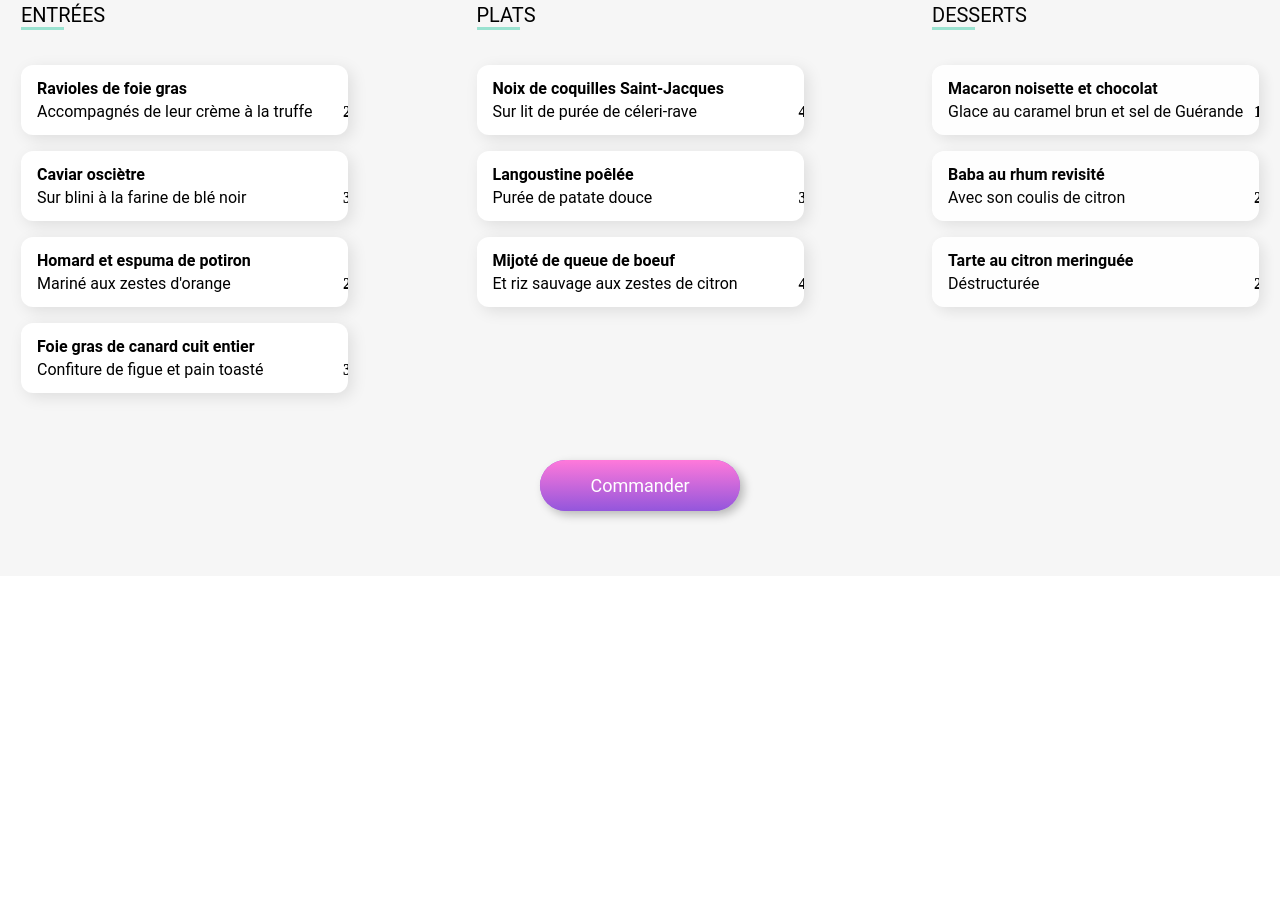
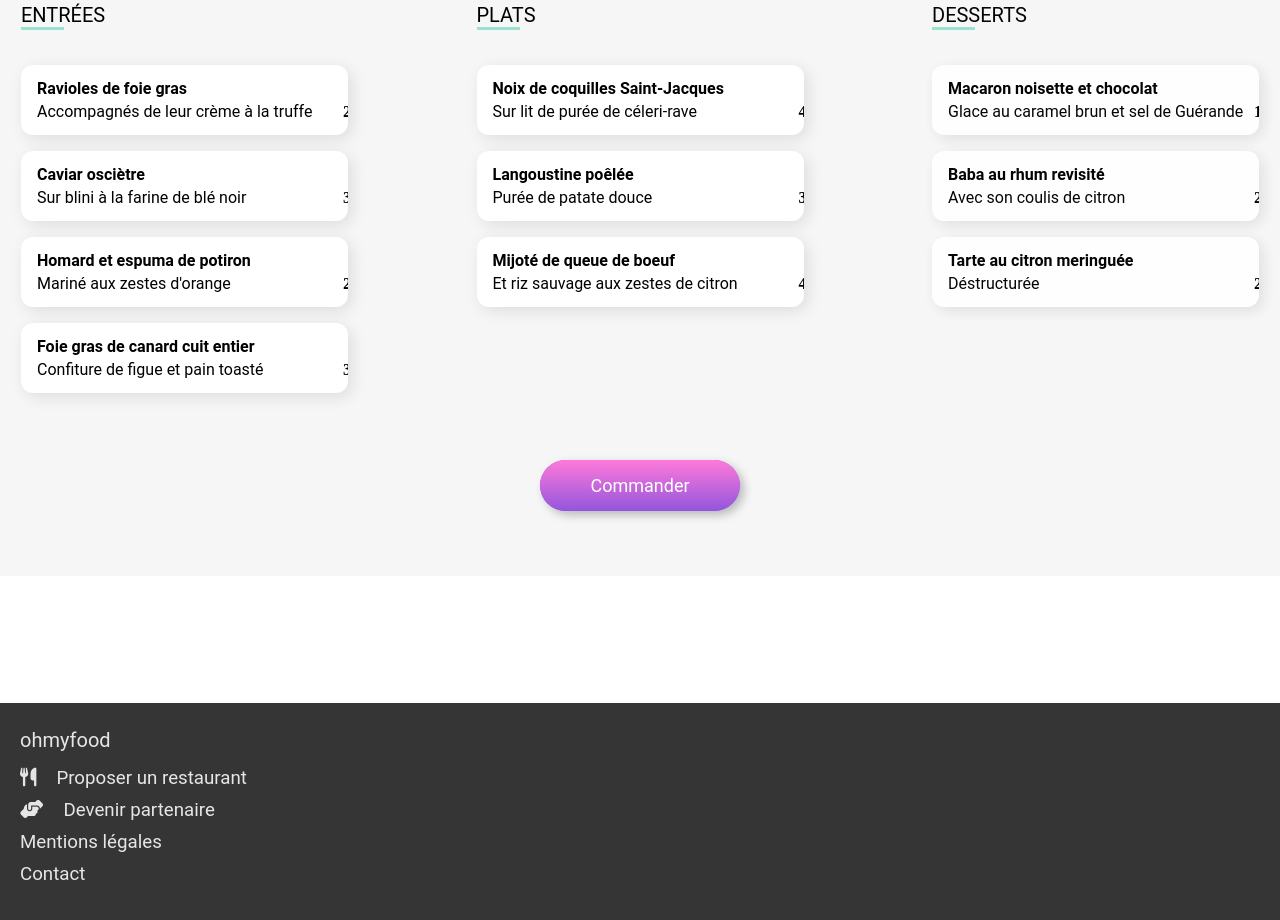
Before and after one commit to Shiiroz/Ohmyfood, a website: page la-note-enchantee.html in a window 1280 px wide. Shown: the part 394-1314 px from the top of the page. Before the commit the page ends 970 px from the top, so only its background shows below. Drawn offline with Linux system fonts and the light colour scheme.

Commit message:
ajout du footer

```diff
--- a/la-note-enchantee.html
+++ b/la-note-enchantee.html
@@ -194,6 +194,23 @@
         <section class="bouton__commander">
             <a class="bouton__commander--rose" href="#">Commander</a>
         </section>
+
+         <!-- Footer -->
+         <footer>
+            <h3 class="footer__logo">ohmyfood</h3>
+            <a href="#">
+                <h3><i class="fas fa-utensils"></i>Proposer un restaurant</h3>
+            </a>
+            <a href="#">
+                <h3><i class="fas fa-hands-helping"></i>Devenir partenaire</h3>
+            </a>
+            <a href="#">
+                <h3>Mentions légales</h3>
+            </a>
+            <a href="#">
+                <h3>Contact</h3>
+            </a>
+        </footer>
     </main>
 </body>
 </html>
--- a/sass/pages/_menu.scss
+++ b/sass/pages/_menu.scss
@@ -147,9 +147,9 @@
     }
 
     &:hover {
-        .card__global__contenu__assiette__confirmation {
+        .card__globale__contenu__assiette__confirmation {
             margin-right: 0px;
-            min-width: 4rem;
+            min-width: 64px;
             transition: margin-right 0.5s;
         }
 
```
Also changed, not shown: la-palette-du-gout.html (+17 -0 lines), le-delice-des-sens.html (+17 -0 lines), css/main.css.
